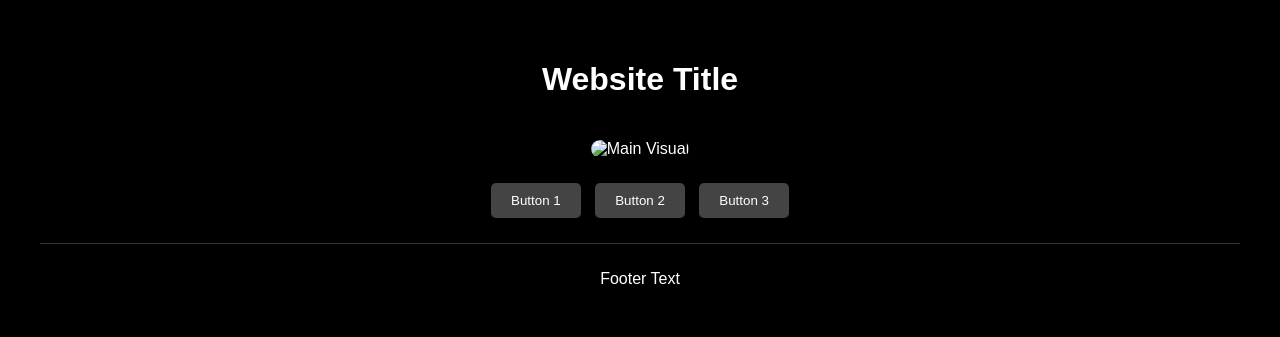
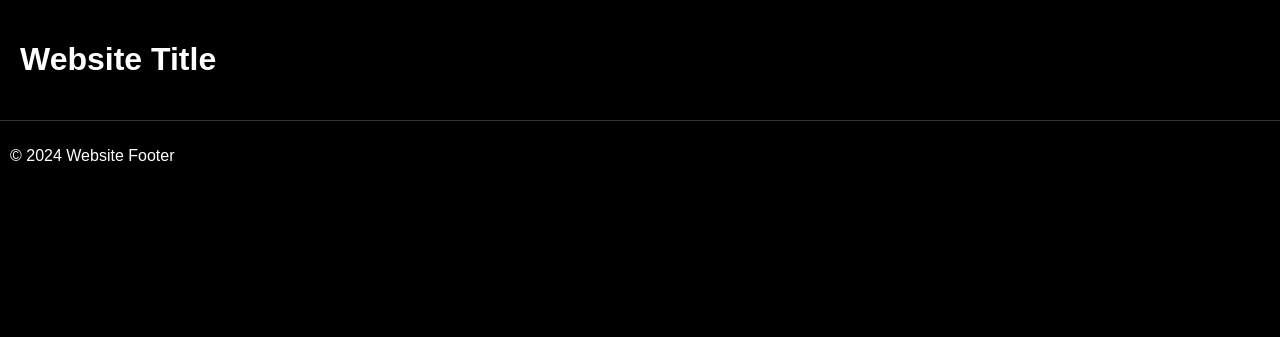
Before and after one commit to drakeeqn/st.co, a plain HTML site: page index.html in a window 1280 px wide. Drawn offline with Linux system fonts and the light colour scheme.

Commit message:
Update index.html

```diff
--- a/index.html
+++ b/index.html
@@ -3,28 +3,24 @@
 <head>
     <meta charset="UTF-8">
     <meta name="viewport" content="width=device-width, initial-scale=1.0">
-    <title>Recreated Design</title>
+    <title>Replicate Website</title>
     <link rel="stylesheet" href="style.css">
 </head>
 <body>
-    <div class="container">
     <header>
         <h1>Website Title</h1>
     </header>
     <main>
-            <div class="image-container">
-                <img src="path-to-your-image.jpg" alt="Main Visual">
-            </div>
-            <div class="button-container">
-                <button onclick="buttonAction()">Button 1</button>
-                <button onclick="buttonAction()">Button 2</button>
-                <button onclick="buttonAction()">Button 3</button>
-            </div>
+        <section class="slider">
+            <!-- Slider content here -->
+        </section>
+        <section class="content">
+            <!-- Additional content here -->
+        </section>
     </main>
     <footer>
-            <p>Footer Text</p>
+        <p>&copy; 2024 Website Footer</p>
     </footer>
-    </div>
     <script src="script.js"></script>
 </body>
 </html>
```
Lines whose indentation alone changed are shown as unchanged.
